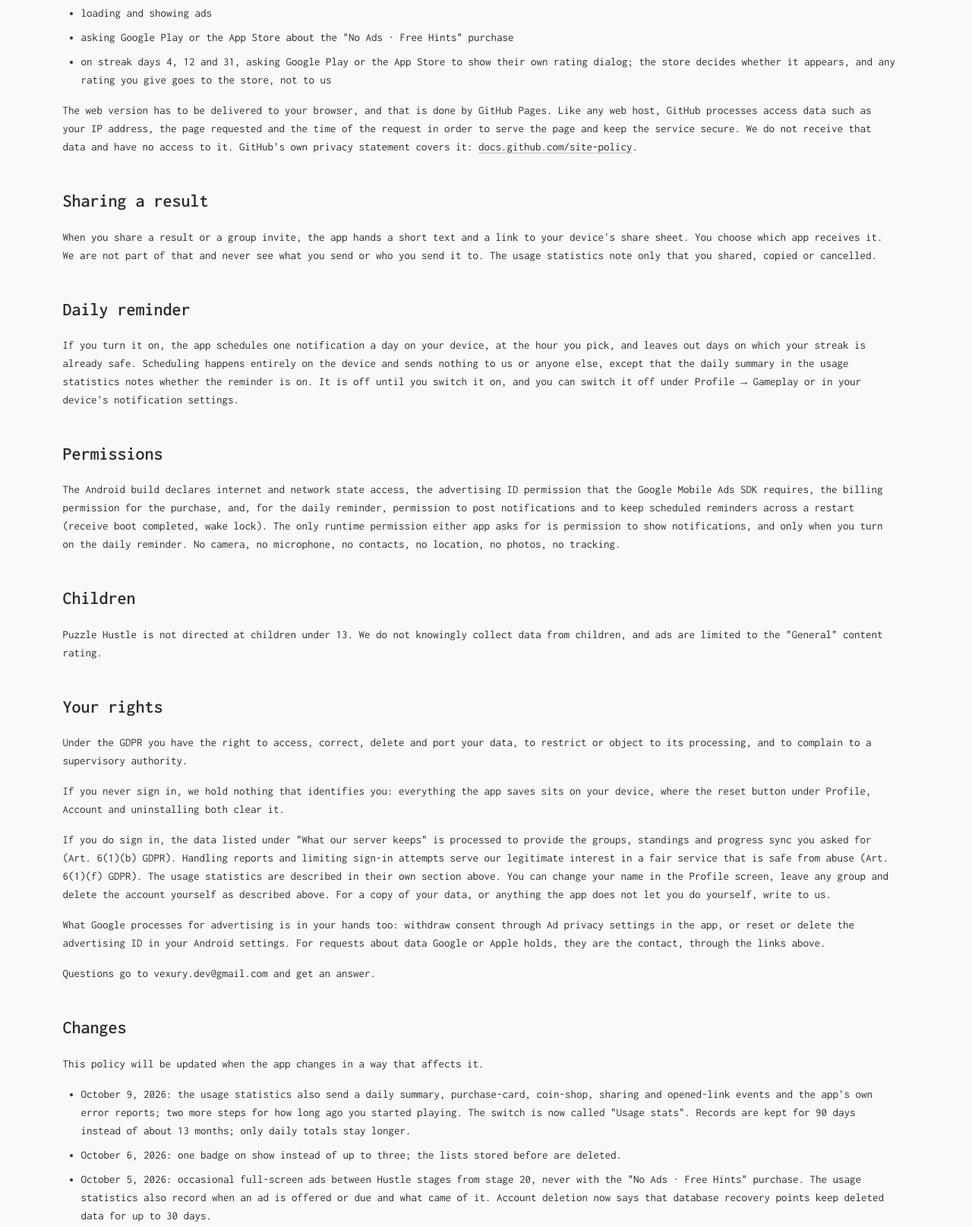
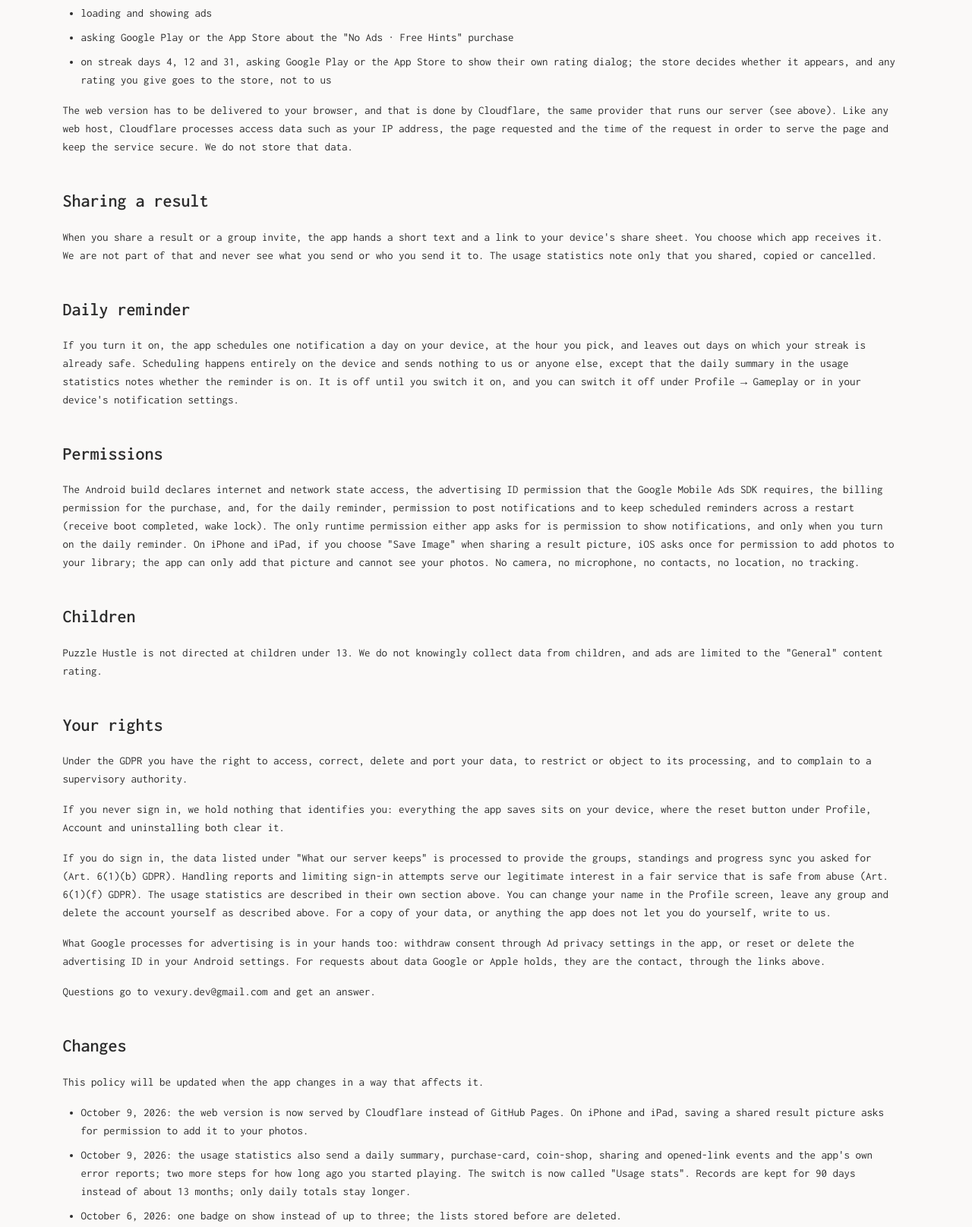
Before and after one commit to Vexury/vexury.github.io, an Eleventy site: page src/puzzle-hustle-privacy.md in a window 1280 px wide. Shown: the part 5820-7435 px from the top of the page at 76% size. Built offline with nearby package versions, Linux system fonts and the light colour scheme; Eleventy itself is replaced by a stand-in of ours; files that its build step writes are made by us from their sources; what markdown-it-task-lists would draw is missing.

Commit message:
Puzzle Hustle privacy: web served by Cloudflare, iOS photo permission
The web version moved from GitHub Pages to Cloudflare on 2026-10-09.
Saving a shared result picture on iOS asks for add-only photo access,
so the permissions section no longer says "no photos".

Implemented with assistance from Claude Opus 5.5.

```diff
--- a/src/puzzle-hustle-privacy.md
+++ b/src/puzzle-hustle-privacy.md
@@ -286,11 +286,10 @@ It reaches the internet for these things, and only these:
 - on streak days 4, 12 and 31, asking Google Play or the App Store to show their own rating
   dialog; the store decides whether it appears, and any rating you give goes to the store, not to us
 
-The web version has to be delivered to your browser, and that is done by GitHub Pages. Like any
-web host, GitHub processes access data such as your IP address, the page requested and the time of
-the request in order to serve the page and keep the service secure. We do not receive that data
-and have no access to it. GitHub's own privacy statement covers it:
-[docs.github.com/site-policy](https://docs.github.com/en/site-policy/privacy-policies/github-general-privacy-statement).
+The web version has to be delivered to your browser, and that is done by Cloudflare, the same
+provider that runs our server (see above). Like any web host, Cloudflare processes access data such
+as your IP address, the page requested and the time of the request in order to serve the page and
+keep the service secure. We do not store that data.
 
 ## Sharing a result
 
@@ -312,8 +311,10 @@ The Android build declares internet and network state access, the advertising ID
 the Google Mobile Ads SDK requires, the billing permission for the purchase, and, for the daily
 reminder, permission to post notifications and to keep scheduled reminders across a restart
 (receive boot completed, wake lock). The only runtime permission either app asks for is permission
-to show notifications, and only when you turn on the daily reminder. No camera, no microphone, no
-contacts, no location, no photos, no tracking.
+to show notifications, and only when you turn on the daily reminder. On iPhone and iPad, if you
+choose "Save Image" when sharing a result picture, iOS asks once for permission to add photos to
+your library; the app can only add that picture and cannot see your photos. No camera, no
+microphone, no contacts, no location, no tracking.
 
 ## Children
 
@@ -345,6 +346,8 @@ Questions go to vexury.dev@gmail.com and get an answer.
 
 This policy will be updated when the app changes in a way that affects it.
 
+- October 9, 2026: the web version is now served by Cloudflare instead of GitHub Pages. On iPhone
+  and iPad, saving a shared result picture asks for permission to add it to your photos.
 - October 9, 2026: the usage statistics also send a daily summary, purchase-card, coin-shop, sharing
   and opened-link events and the app's own error reports; two more steps for how long ago you
   started playing. The switch is now called "Usage stats". Records are kept for 90 days instead of
```
